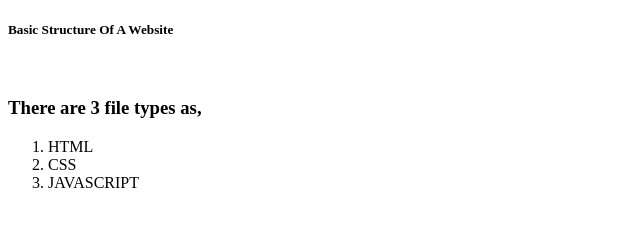
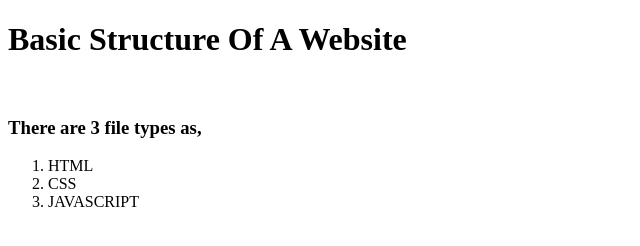
Before and after one commit to rs-svg/demo_repository, a plain HTML site: page index.html in a window 1280 px wide. Shown: the whole page, without its empty margins (0-640 px from the left). Drawn offline with Linux system fonts and the light colour scheme.

Commit message:
Update index.html

```diff
--- a/index.html
+++ b/index.html
@@ -4,7 +4,7 @@
     <title>Demo Website</title>
 </head>
 <body>
-    <h5>Basic Structure Of A Website</h5>
+    <h1>Basic Structure Of A Website</h1>
     <br>
     <h3>There are 3 file types as,</h3>
     <ol>
```
